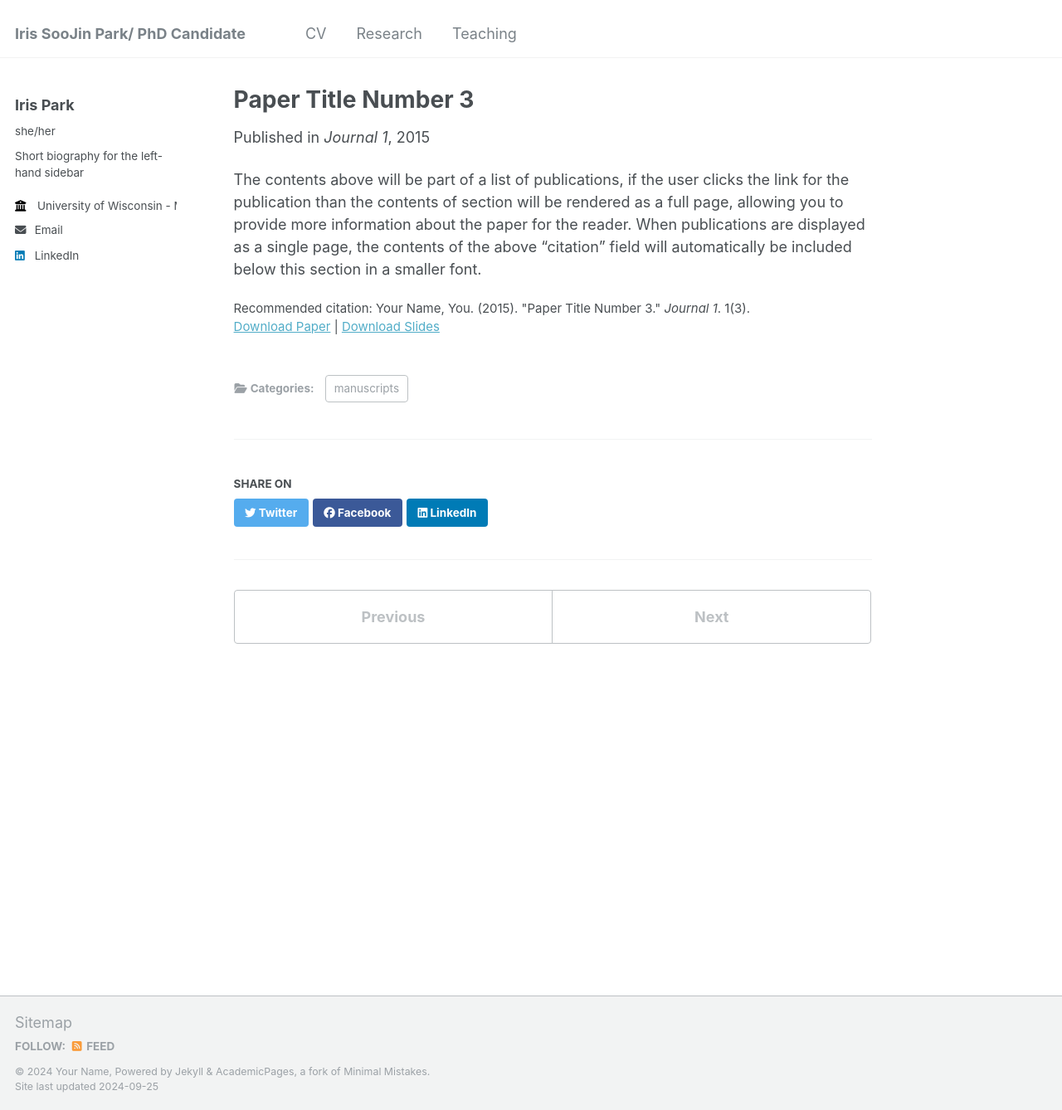
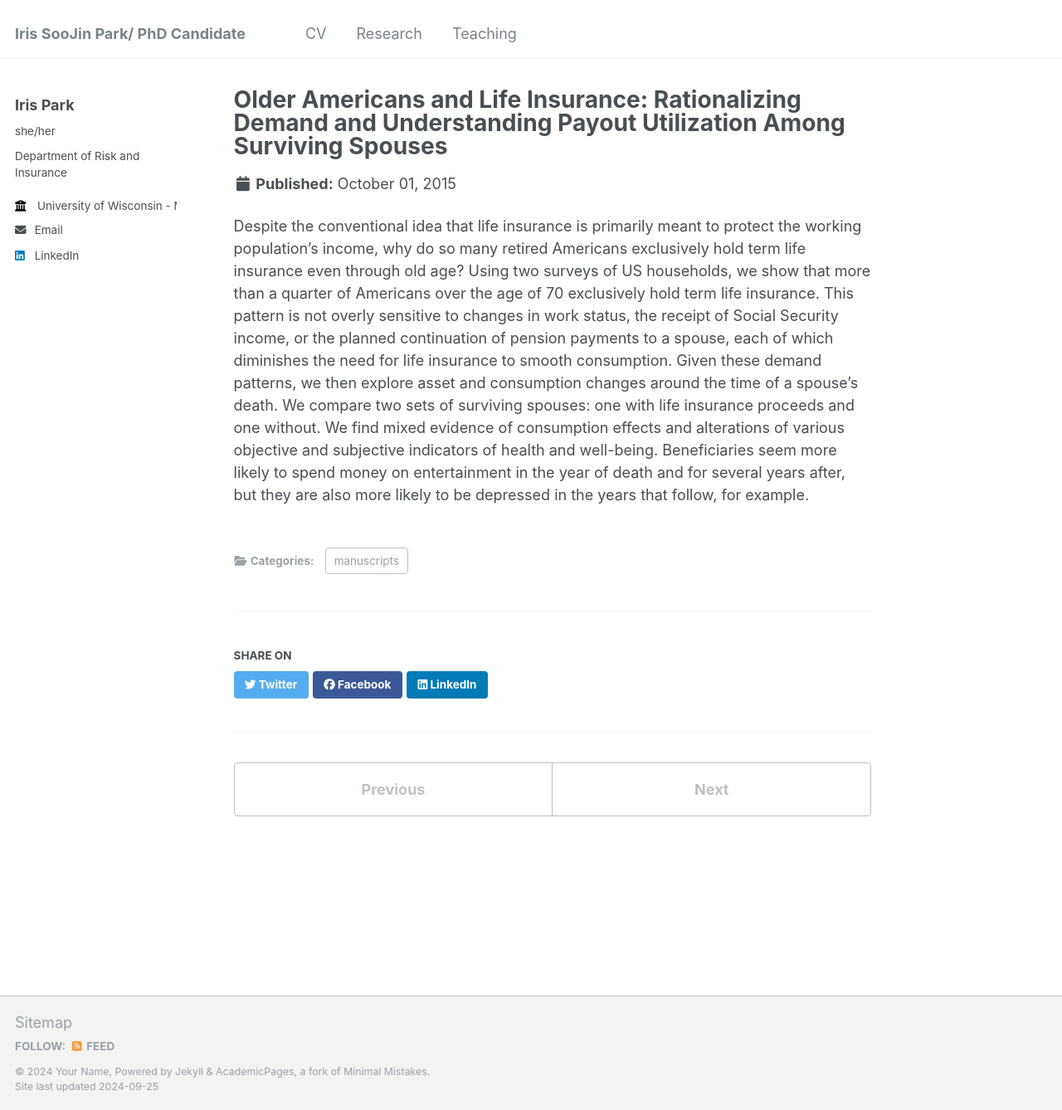
Before and after one commit to Iris-SooJin-Park/Iris-SooJin-Park.github.io, a Jekyll site: the page built from _publications/2015-10-01-paper-title-number-3.md, in a window 1280 px wide and 1338 px high. Shown: the whole window at 83% size. Built offline with Jekyll 4.4.1, drawn with Linux system fonts in a browser that asks for light colours.

Commit message:
update the paper page

```diff
--- a/_config.yml
+++ b/_config.yml
@@ -24,7 +24,7 @@ author:
   #avatar           : "profile.png"
   name             : "Iris Park"
   pronouns         : "she/her"
-  bio              : "Short biography for the left-hand sidebar"
+  bio              : "Department of Risk and Insurance"
   employer         : "University of Wisconsin - Madison"
   uri              : # URL
   email            : "park487@wisc.edu"
--- a/_publications/2015-10-01-paper-title-number-3.md
+++ b/_publications/2015-10-01-paper-title-number-3.md
@@ -1,14 +1,27 @@
 ---
-title: "Paper Title Number 3"
+title: "Older Americans and Life Insurance: Rationalizing Demand and Understanding Payout Utilization Among Surviving Spouses"
 collection: publications
 category: manuscripts
 permalink: /publication/2015-10-01-paper-title-number-3
-excerpt: 'This paper is about the number 3. The number 4 is left for future work.'
-date: 2015-10-01
-venue: 'Journal 1'
-slidesurl: 'http://academicpages.github.io/files/slides3.pdf'
-paperurl: 'http://academicpages.github.io/files/paper3.pdf'
-citation: 'Your Name, You. (2015). &quot;Paper Title Number 3.&quot; <i>Journal 1</i>. 1(3).'
+#excerpt: 'This paper is about the number 3. The number 4 is left for future work.'
+#date: 2015-10-01
+#venue: 'Journal 1'
+#slidesurl: 'http://academicpages.github.io/files/slides3.pdf'
+#paperurl: 'http://academicpages.github.io/files/paper3.pdf'
+#citation: 'Your Name, You. (2015). &quot;Paper Title Number 3.&quot; <i>Journal 1</i>. 1(3).'
 ---
 
-The contents above will be part of a list of publications, if the user clicks the link for the publication than the contents of section will be rendered as a full page, allowing you to provide more information about the paper for the reader. When publications are displayed as a single page, the contents of the above "citation" field will automatically be included below this section in a smaller font.
+Despite the conventional idea that life insurance is primarily meant to protect the
+working population’s income, why do so many retired Americans exclusively hold term
+life insurance even through old age? Using two surveys of US households, we show
+that more than a quarter of Americans over the age of 70 exclusively hold term life
+insurance. This pattern is not overly sensitive to changes in work status, the receipt of
+Social Security income, or the planned continuation of pension payments to a spouse,
+each of which diminishes the need for life insurance to smooth consumption. Given
+these demand patterns, we then explore asset and consumption changes around the
+time of a spouse’s death. We compare two sets of surviving spouses: one with life
+insurance proceeds and one without. We find mixed evidence of consumption effects
+and alterations of various objective and subjective indicators of health and well-being.
+Beneficiaries seem more likely to spend money on entertainment in the year of death
+and for several years after, but they are also more likely to be depressed in the years
+that follow, for example.
```
